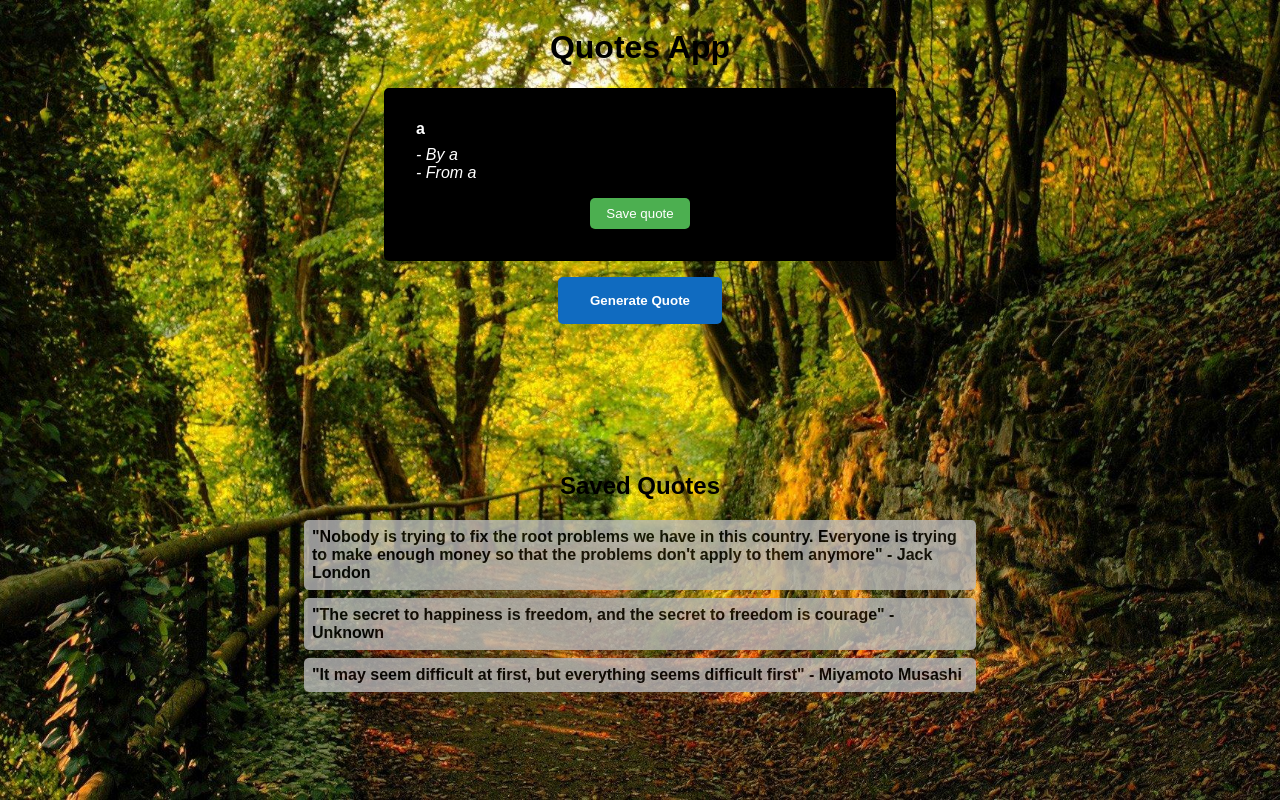
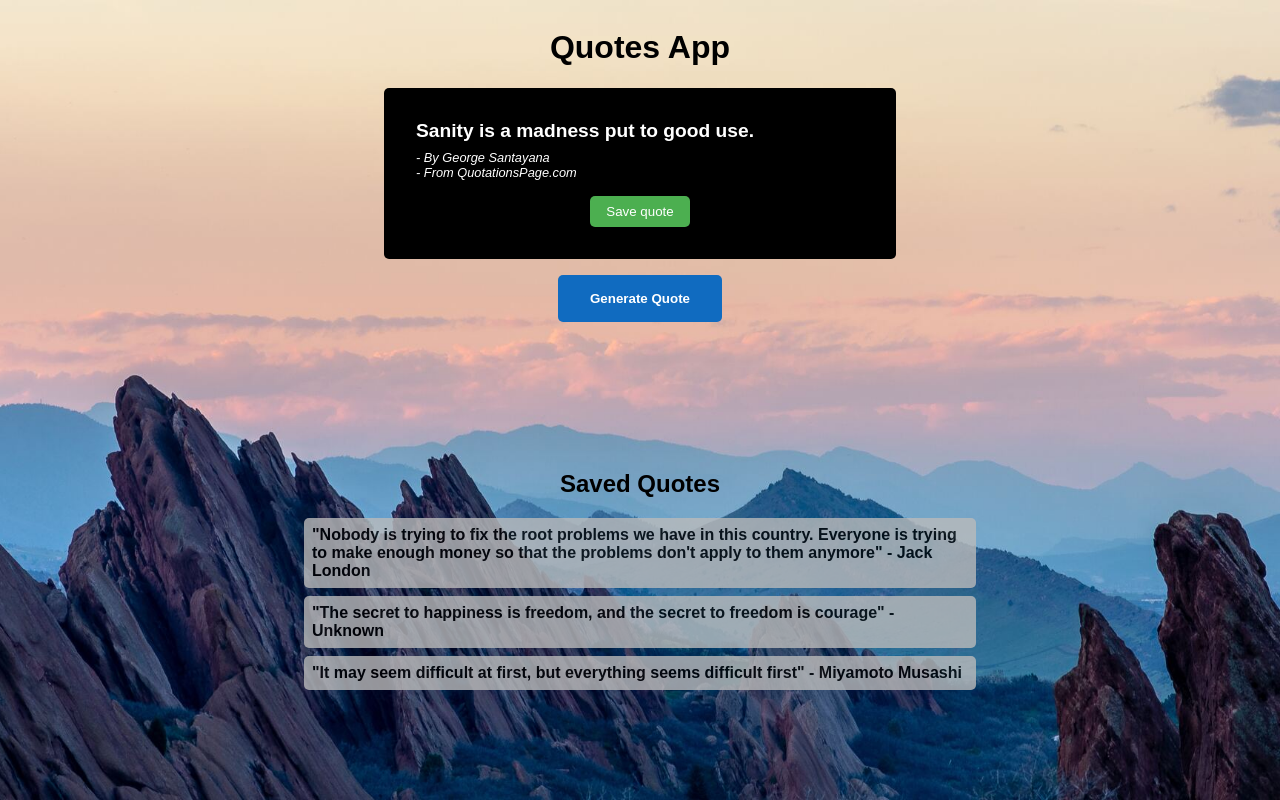
Before and after one commit to rizwan171/quotes-app, a Vue app in the folder src/frontend/: page / in a window 1280 px wide. Built offline with nearby package versions, Linux system fonts and the light colour scheme; a web font is replaced by a local one.

Commit message:
Added Sass and updated quote generation css

```diff
--- a/src/frontend/package.json
+++ b/src/frontend/package.json
@@ -27,6 +27,8 @@
     "eslint-plugin-vue": "^9.11.0",
     "npm-run-all": "^4.1.5",
     "prettier": "^2.8.8",
+    "sass": "^1.63.6",
+    "sass-loader": "^13.3.2",
     "typescript": "~5.0.4",
     "vite": "^4.3.5",
     "vue-tsc": "^1.6.4"
--- a/src/frontend/src/assets/css/index.css
+++ b/src/frontend/src/assets/css/index.css
@@ -2,8 +2,12 @@ button {
   border-radius: 5px;
 }
 
+button:hover {
+  filter: brightness(85%);
+}
+
 body {
-  background: url("../images/background.jpg") no-repeat center center fixed;
+  background: url("../images/background4.jpg") no-repeat center center fixed;
   background-position: center;
   background-repeat: no-repeat;
   background-size: cover;
--- a/src/frontend/src/components/GeneratedQuote.vue
+++ b/src/frontend/src/components/GeneratedQuote.vue
@@ -1,6 +1,7 @@
 <template>
   <div class="generate-quote-container">
     <div class="generated-quote-info">
+      <span class="no-generated-quote" v-if="!quote.quoteText">Click the button below to get a quote...</span>
       <span class="generated-quote-text">{{ quote.quoteText }}</span>
       <span class="generated-quote-author" v-if="quote.author">- By {{ quote.author }}</span>
       <span class="generated-quote-origin" v-if="quote.origin">- From {{ quote.origin }}</span>
@@ -19,9 +20,9 @@ import { ref } from "vue";
 export default {
   setup() {
     let quote = ref<GeneratedQuote>({
-      quoteText: "a",
-      author: "a",
-      origin: "a"
+      quoteText: "Sanity is a madness put to good use.",
+      author: "George Santayana",
+      origin: "QuotationsPage.com"
     });
 
     const handleGenerate = async () => {
@@ -53,17 +54,24 @@ export default {
   border-radius: 5px;
 }
 
+.no-generated-quote {
+  font-style: italic;
+}
+
 .generated-quote-text {
   font-weight: bold;
+  font-size: 1.2rem;
 }
 
 .generated-quote-author {
   margin-top: 0.5rem;
   font-style: italic;
+  font-size: 0.8rem;
 }
 
 .generated-quote-origin {
   font-style: italic;
+  font-size: 0.8rem;
 }
 
 button {
```
Also changed, not shown: 1 other file (tests, documents, lock files or other folders).
